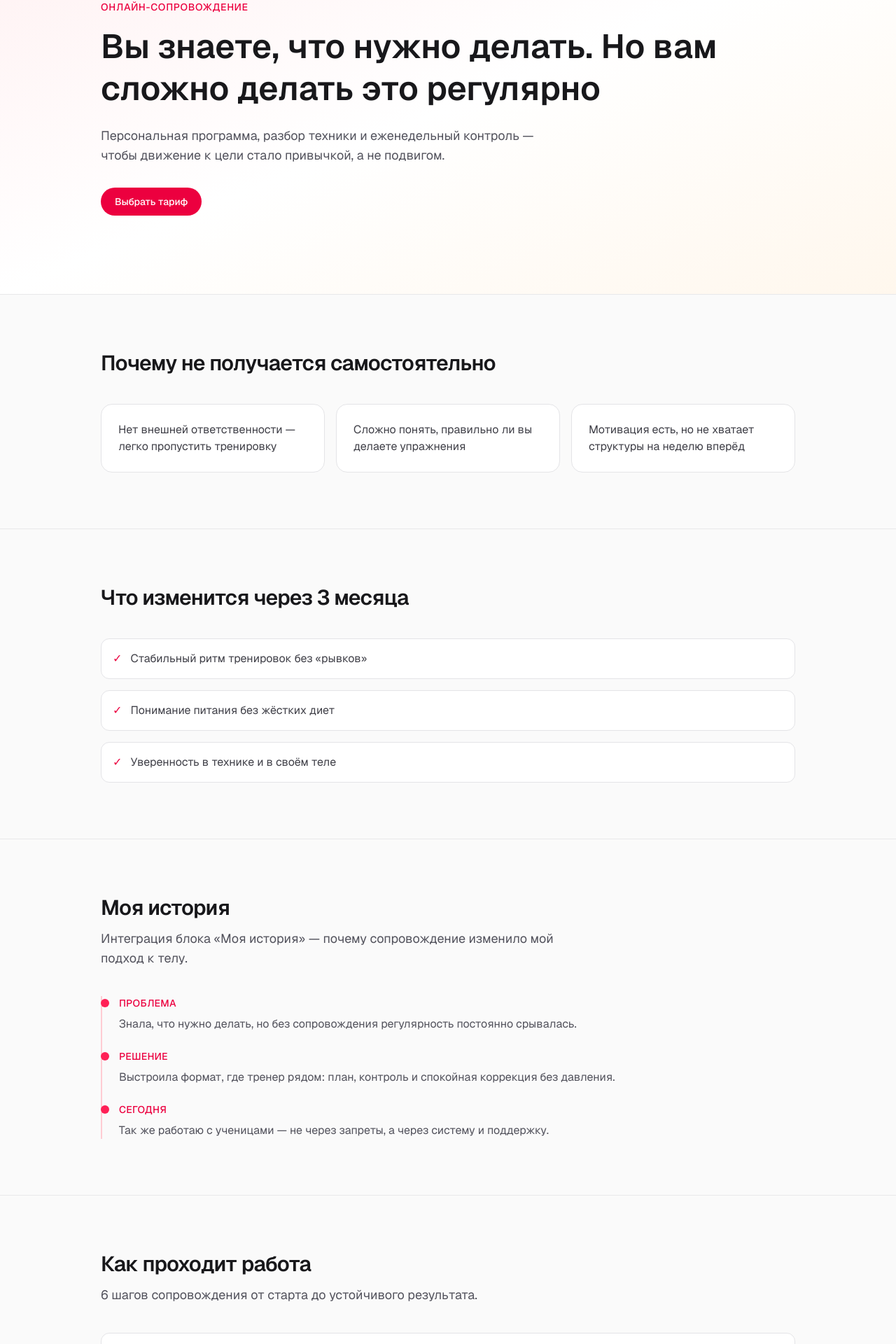
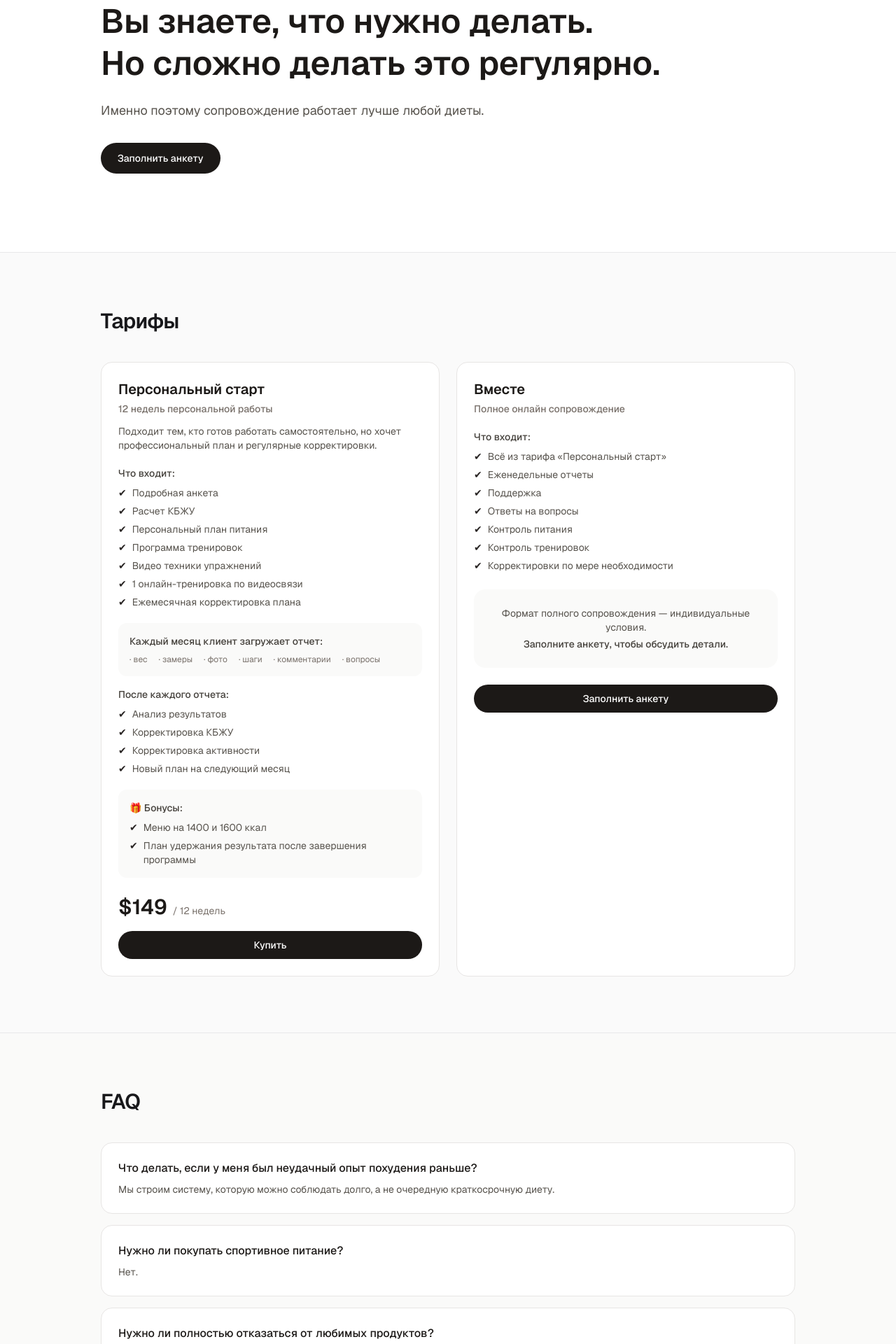
Before and after one commit to gvbaydaeva-lang/katya-fit, a Next.js app in the folder my-fit-platform/: page /online in a window 1280 px wide. Shown: the part 177-2097 px from the top of the page at 70% size. Built offline with nearby package versions, Linux system fonts and the light colour scheme; no server answers.

Commit message:
Refactor online page content and structure
Updated the page title and description, modified content structure, and adjusted various sections for improved clarity and functionality.

```diff
--- a/my-fit-platform/app/online/page.tsx
+++ b/my-fit-platform/app/online/page.tsx
@@ -1,175 +1,200 @@
 import Link from "next/link";
 import { LandingChrome } from "@/components/landing/LandingChrome";
-import { MyStorySection } from "@/components/landing/MyStorySection";
 import { SectionShell } from "@/components/landing/SectionShell";
 
 export const metadata = {
-  title: "Онлайн сопровождение — Катя Fit",
+  title: "Онлайн сопровождение — KATY D.",
   description:
-    "Персональная программа, разбор техники и еженедельный контроль с тренером.",
+    "Персональная работа: план питания, программа тренировок и регулярные корректировки.",
 };
 
-const soloBlockers = [
-  "Нет внешней ответственности — легко пропустить тренировку",
-  "Сложно понять, правильно ли вы делаете упражнения",
-  "Мотивация есть, но не хватает структуры на неделю вперёд",
+const plan1Features = [
+  "Подробная анкета",
+  "Расчет КБЖУ",
+  "Персональный план питания",
+  "Программа тренировок",
+  "Видео техники упражнений",
+  "1 онлайн-тренировка по видеосвязи",
+  "Ежемесячная корректировка плана",
 ];
 
-const threeMonthChanges = [
-  "Стабильный ритм тренировок без «рывков»",
-  "Понимание питания без жёстких диет",
-  "Уверенность в технике и в своём теле",
+const plan1AfterReport = [
+  "Анализ результатов",
+  "Корректировка КБЖУ",
+  "Корректировка активности",
+  "Новый план на следующий месяц",
 ];
 
-const workSteps = [
-  "Диагностика целей и текущего уровня",
-  "Персональный план тренировок и питания",
-  "Еженедельная обратная связь",
-  "Разбор техники по видео",
-  "Корректировки под ваш график",
-  "Поддержка в чате в течение дня",
+const plan1Bonuses = [
+  "Меню на 1400 и 1600 ккал",
+  "План удержания результата после завершения программы",
 ];
 
-const onlineStory = [
+const plan2Features = [
+  "Всё из тарифа «Персональный старт»",
+  "Еженедельные отчеты",
+  "Поддержка",
+  "Ответы на вопросы",
+  "Контроль питания",
+  "Контроль тренировок",
+  "Корректировки по мере необходимости",
+];
+
+const reportItems = [
+  "вес",
+  "замеры",
+  "фото",
+  "шаги",
+  "комментарии",
+  "вопросы",
+];
+
+const faqItems = [
   {
-    period: "Проблема",
-    text: "Знала, что нужно делать, но без сопровождения регулярность постоянно срывалась.",
+    q: "Что делать, если у меня был неудачный опыт похудения раньше?",
+    a: "Мы строим систему, которую можно соблюдать долго, а не очередную краткосрочную диету.",
   },
   {
-    period: "Решение",
-    text: "Выстроила формат, где тренер рядом: план, контроль и спокойная коррекция без давления.",
+    q: "Нужно ли покупать спортивное питание?",
+    a: "Нет.",
   },
   {
-    period: "Сегодня",
-    text: "Так же работаю с ученицами — не через запреты, а через систему и поддержку.",
+    q: "Нужно ли полностью отказаться от любимых продуктов?",
+    a: "Нет.",
+  },
+  {
+    q: "Можно ли совмещать программу с семейным питанием?",
+    a: "Да.",
+  },
+  {
+    q: "Что будет после завершения программы?",
+    a: "Вы получите понимание, как поддерживать результат самостоятельно.",
+  },
+  {
+    q: "Что если я пропущу тренировку или собьюсь с плана?",
+    a: "Это нормально. Главное — вернуться к системе и продолжать движение дальше.",
+  },
+  {
+    q: "Через сколько я увижу первые изменения?",
+    a: "Первые изменения обычно заметны уже через несколько недель регулярной работы.",
   },
 ];
 
 export default function OnlinePage() {
   return (
     <LandingChrome>
-      {/* Экран 1 */}
-      <section
-        id="hero"
-        className="relative overflow-hidden bg-gradient-to-br from-rose-50 via-white to-orange-50"
-      >
+      <section id="hero" className="relative overflow-hidden bg-white">
         <div className="mx-auto max-w-5xl px-4 py-20 lg:py-28">
-          <p className="text-sm font-medium uppercase tracking-wider text-rose-600">
-            Онлайн-сопровождение
-          </p>
-          <h1 className="mt-4 text-4xl font-semibold leading-tight text-zinc-900 sm:text-5xl">
-            Вы знаете, что нужно делать. Но вам сложно делать это регулярно
+          <h1 className="text-4xl font-semibold leading-tight text-stone-900 sm:text-5xl">
+            Вы знаете, что нужно делать.{" "}
+            <span className="block">Но сложно делать это регулярно.</span>
           </h1>
-          <p className="mt-6 max-w-2xl text-lg text-zinc-600">
-            Персональная программа, разбор техники и еженедельный контроль —
-            чтобы движение к цели стало привычкой, а не подвигом.
+          <p className="mt-6 max-w-2xl text-lg text-stone-600">
+            Именно поэтому сопровождение работает лучше любой диеты.
           </p>
           <Link
             href="#pricing"
-            className="mt-8 inline-flex rounded-full bg-rose-600 px-5 py-2.5 text-sm font-medium text-white hover:bg-rose-700"
+            className="mt-8 inline-flex rounded-full bg-stone-900 px-6 py-3 text-sm font-medium text-white hover:bg-stone-800 transition-colors"
           >
-            Выбрать тариф
+            Заполнить анкету
           </Link>
         </div>
       </section>
 
-      {/* Экран 2 */}
-      <SectionShell
-        id="blockers"
-        title="Почему не получается самостоятельно"
-      >
-        <ul className="grid gap-4 sm:grid-cols-3">
-          {soloBlockers.map((text) => (
-            <li
-              key={text}
-              className="rounded-2xl border border-zinc-200 bg-white p-6 text-zinc-700"
-            >
-              {text}
+      <SectionShell id="pricing" title="Тарифы">
+        <div className="grid gap-6 lg:grid-cols-2">
+          <article className="rounded-2xl border border-stone-200 bg-white p-6">
+            <h3 className="text-xl font-semibold text-stone-900">Персональный старт</h3>
+            <p className="mt-1 text-sm font-medium text-stone-500">12 недель персональной работы</p>
+            <p className="mt-3 text-sm text-stone-600">
+              Подходит тем, кто готов работать самостоятельно, но хочет
+              профессиональный план и регулярные корректировки.
+            </p>
+            <p className="mt-5 text-sm font-medium text-stone-700">Что входит:</p>
+            <ul className="mt-2 space-y-1.5">
+              {plan1Features.map((f) => (
+                <li key={f} className="flex gap-2 text-sm text-stone-600">
+                  <span className="text-stone-800">✔</span> {f}
                 </li>
               ))}
             </ul>
-      </SectionShell>
-
-      {/* Экран 3 */}
-      <SectionShell
-        id="three-months"
-        title="Что изменится через 3 месяца"
-      >
-        <ul className="space-y-4">
-          {threeMonthChanges.map((text) => (
-            <li
-              key={text}
-              className="flex gap-3 rounded-xl border border-zinc-200 bg-white p-4 text-zinc-700"
-            >
-              <span className="text-rose-600">✓</span>
-              {text}
+            <div className="mt-5 rounded-xl bg-stone-50 p-4">
+              <p className="text-sm font-medium text-stone-700">Каждый месяц клиент загружает отчет:</p>
+              <ul className="mt-2 flex flex-wrap gap-x-4 gap-y-1">
+                {reportItems.map((r) => (
+                  <li key={r} className="text-xs text-stone-500">· {r}</li>
+                ))}
+              </ul>
+            </div>
+            <p className="mt-4 text-sm font-medium text-stone-700">После каждого отчета:</p>
+            <ul className="mt-2 space-y-1.5">
+              {plan1AfterReport.map((f) => (
+                <li key={f} className="flex gap-2 text-sm text-stone-600">
+                  <span className="text-stone-800">✔</span> {f}
                 </li>
               ))}
             </ul>
-      </SectionShell>
-
-      <MyStorySection
-        description="Интеграция блока «Моя история» — почему сопровождение изменило мой подход к телу."
-        timeline={onlineStory}
-      />
-
-      {/* Экран 4 */}
-      <SectionShell
-        id="how-it-works"
-        title="Как проходит работа"
-        description="6 шагов сопровождения от старта до устойчивого результата."
-      >
-        <ol className="space-y-4">
-          {workSteps.map((text, index) => (
-            <li
-              key={text}
-              className="rounded-xl border border-zinc-200 bg-white p-4 text-zinc-700"
-            >
-              <span className="font-medium text-zinc-900">Шаг {index + 1}.</span>{" "}
-              {text}
+            <div className="mt-5 rounded-xl bg-stone-50 p-4">
+              <p className="text-sm font-medium text-stone-700">🎁 Бонусы:</p>
+              <ul className="mt-2 space-y-1.5">
+                {plan1Bonuses.map((b) => (
+                  <li key={b} className="flex gap-2 text-sm text-stone-600">
+                    <span className="text-stone-800">✔</span> {b}
                   </li>
                 ))}
-        </ol>
-      </SectionShell>
-
-      {/* Экран 5 */}
-      <SectionShell
-        id="pricing"
-        title="Тарифы"
-        className="bg-zinc-50/80"
+              </ul>
+            </div>
+            <div className="mt-6 flex items-baseline gap-2">
+              <span className="text-3xl font-semibold text-stone-900">$149</span>
+              <span className="text-sm text-stone-500">/ 12 недель</span>
+            </div>
+            <Link
+              href="/checkout/coached"
+              className="mt-4 inline-flex w-full justify-center rounded-full bg-stone-900 px-5 py-2.5 text-sm font-medium text-white hover:bg-stone-800 transition-colors"
             >
-        <div className="grid gap-6 lg:grid-cols-2">
-          <article className="rounded-2xl border border-zinc-200 bg-white p-6">
-            <h3 className="text-lg font-semibold text-zinc-900">База</h3>
-            <p className="mt-4 text-3xl font-semibold text-zinc-900">$99</p>
-            <p className="mt-2 text-sm text-zinc-600">
-              Программа и материалы — вы идёте в своём темпе.
-            </p>
-            <Link
-              href="/checkout/self"
-              className="mt-6 inline-flex w-full justify-center rounded-full bg-rose-600 px-5 py-2.5 text-sm font-medium text-white hover:bg-rose-700"
-            >
-              Выбрать База
+              Купить
             </Link>
           </article>
-          <article className="rounded-2xl border border-rose-300 bg-white p-6 shadow-lg shadow-rose-100">
-            <span className="rounded-full bg-rose-600 px-3 py-0.5 text-xs font-medium text-white">
-              Популярный
-            </span>
-            <h3 className="mt-3 text-lg font-semibold text-zinc-900">Вместе</h3>
-            <p className="mt-4 text-3xl font-semibold text-zinc-900">по запросу</p>
-            <p className="mt-2 text-sm text-zinc-600">
-              Полное сопровождение с еженедельной обратной связью.
+
+          <article className="rounded-2xl border border-stone-200 bg-white p-6">
+            <h3 className="text-xl font-semibold text-stone-900">Вместе</h3>
+            <p className="mt-1 text-sm font-medium text-stone-500">Полное онлайн сопровождение</p>
+            <p className="mt-5 text-sm font-medium text-stone-700">Что входит:</p>
+            <ul className="mt-2 space-y-1.5">
+              {plan2Features.map((f) => (
+                <li key={f} className="flex gap-2 text-sm text-stone-600">
+                  <span className="text-stone-800">✔</span> {f}
+                </li>
+              ))}
+            </ul>
+            <div className="mt-6 rounded-2xl bg-stone-50 p-6 text-center">
+              <p className="text-sm text-stone-600">
+                Формат полного сопровождения — индивидуальные условия.
               </p>
+              <p className="mt-1 text-sm font-medium text-stone-700">
+                Заполните анкету, чтобы обсудить детали.
+              </p>
+            </div>
             <Link
-              href="/checkout/coached"
-              className="mt-6 inline-flex w-full justify-center rounded-full bg-rose-600 px-5 py-2.5 text-sm font-medium text-white hover:bg-rose-700"
+              href="#"
+              className="mt-6 inline-flex w-full justify-center rounded-full bg-stone-900 px-5 py-2.5 text-sm font-medium text-white hover:bg-stone-800 transition-colors"
             >
-              Выбрать Вместе
+              Заполнить анкету
             </Link>
           </article>
         </div>
       </SectionShell>
+
+      <SectionShell id="faq" title="FAQ" className="bg-stone-50/60">
+        <dl className="space-y-4">
+          {faqItems.map((item) => (
+            <div key={item.q} className="rounded-2xl border border-stone-200 bg-white p-6">
+              <dt className="font-medium text-stone-900">{item.q}</dt>
+              <dd className="mt-2 text-sm text-stone-600">{item.a}</dd>
+            </div>
+          ))}
+        </dl>
+      </SectionShell>
     </LandingChrome>
   );
 }
```
Lines whose indentation alone changed are shown as unchanged.
